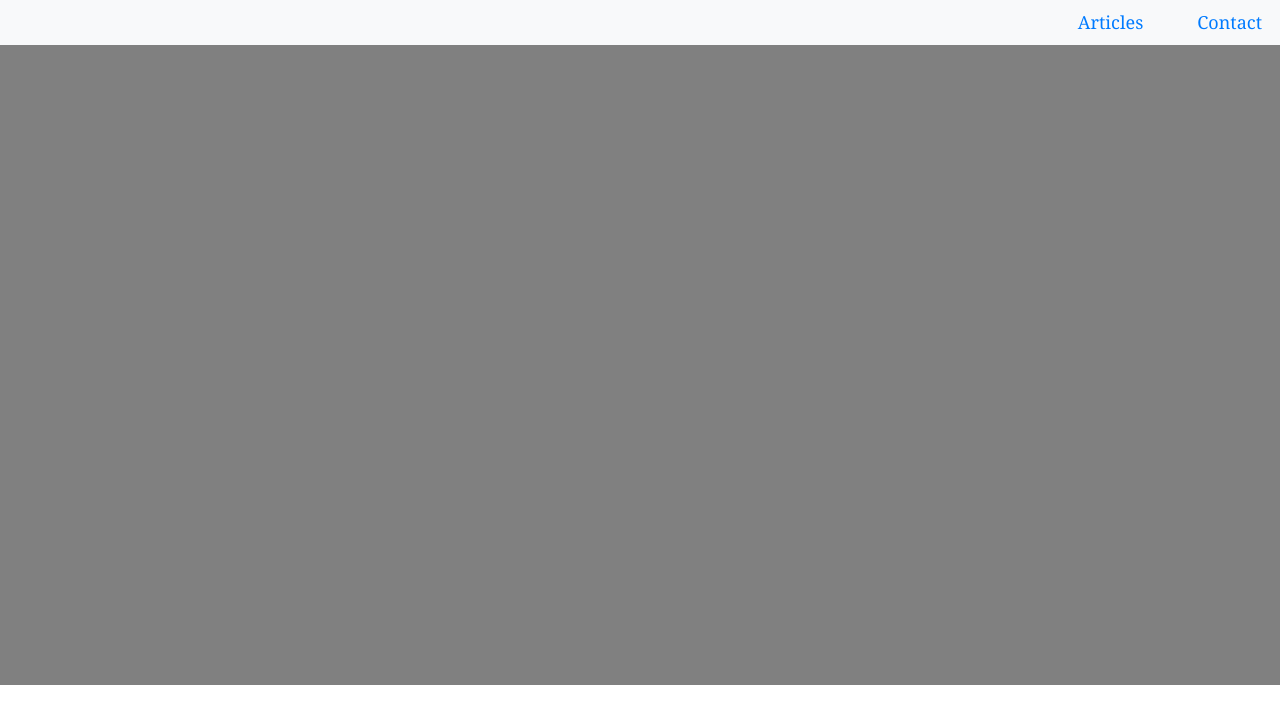
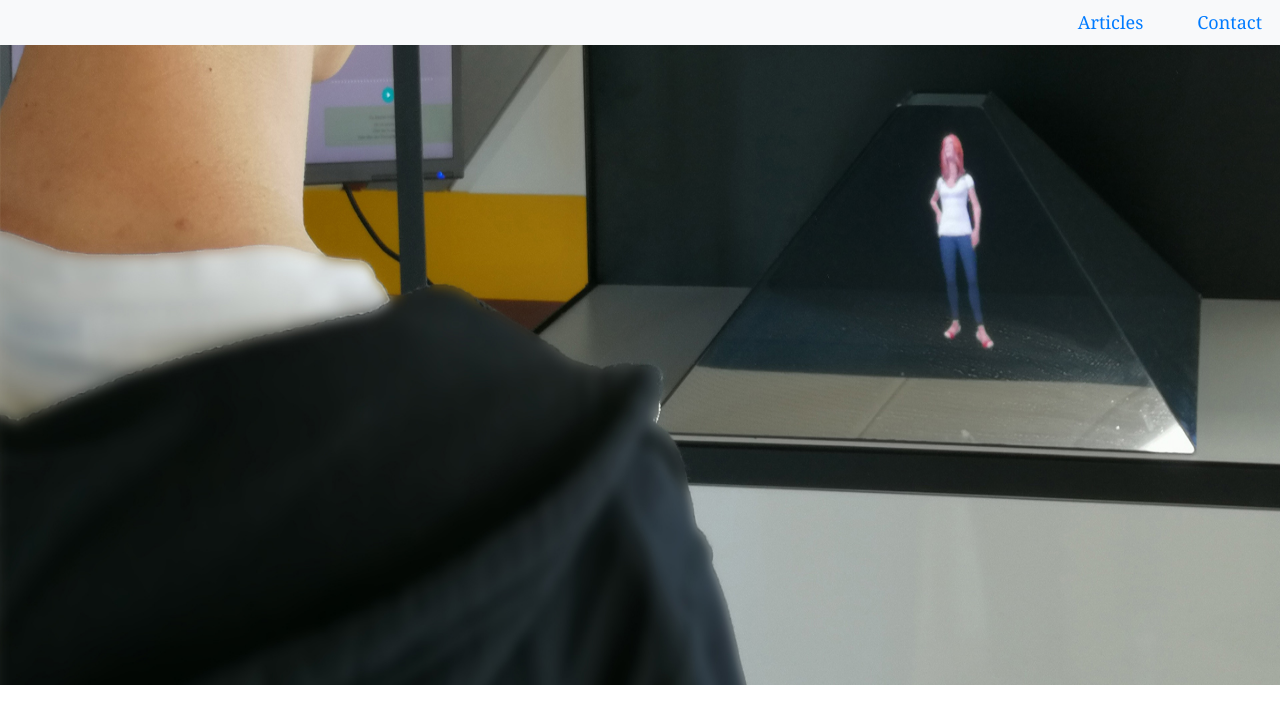
Before and after one commit to KonstantinFrank01/leonie-gatsby, a Gatsby site: page / in a window 1280 px wide. Built offline with nearby package versions, Linux system fonts and the light colour scheme; Gatsby itself is replaced by a stand-in of ours.

Commit message:
Hero Image

```diff
--- a/src/components/layout.js
+++ b/src/components/layout.js
@@ -33,11 +33,8 @@ const Layout = ({ children }) => (
           }}
         >
           <main>{children}</main>
-          {/* <footer>
-            © {new Date().getFullYear()}, Built with
-            {` `}
-            <a href="https://www.gatsbyjs.org">Gatsby</a>
-          </footer> */}
+          <footer>
+          </footer>
         </div>
       </>
     )}
--- a/src/pages/index.js
+++ b/src/pages/index.js
@@ -3,13 +3,14 @@ import 'bootstrap/dist/css/bootstrap.min.css'
 
 import Layout from "../components/layout"
 //import Article from "../components/article/article"
+import heroImage from "../images/heroImage.jpg"
 import SEO from "../components/seo"
 
 const IndexPage = () => (
   <div>
     <Layout>
       <SEO title="Home" keywords={[`gatsby`, `application`, `react`]} />
-      <div style={{ backgroundColor: 'grey', height: '80vh' }}></div>
+      <img src={heroImage} alt="Hero Image" style={{ height: '80vh'}}/>
     </Layout>
   </div>
 )
```
Also changed, not shown: src/components/article/article.css (added), src/components/article/article.js (added), src/images/heroImage.jpg (added).
